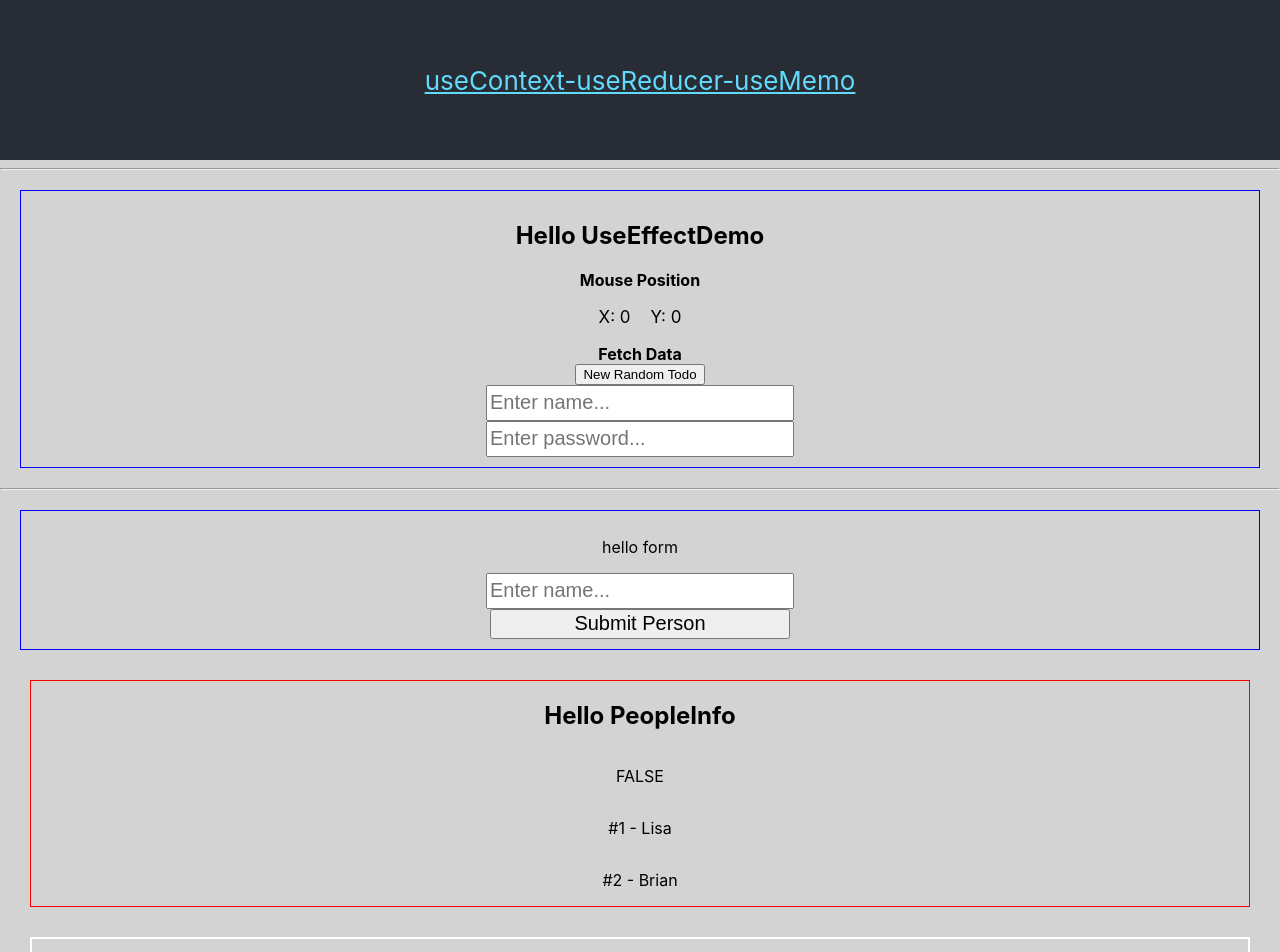
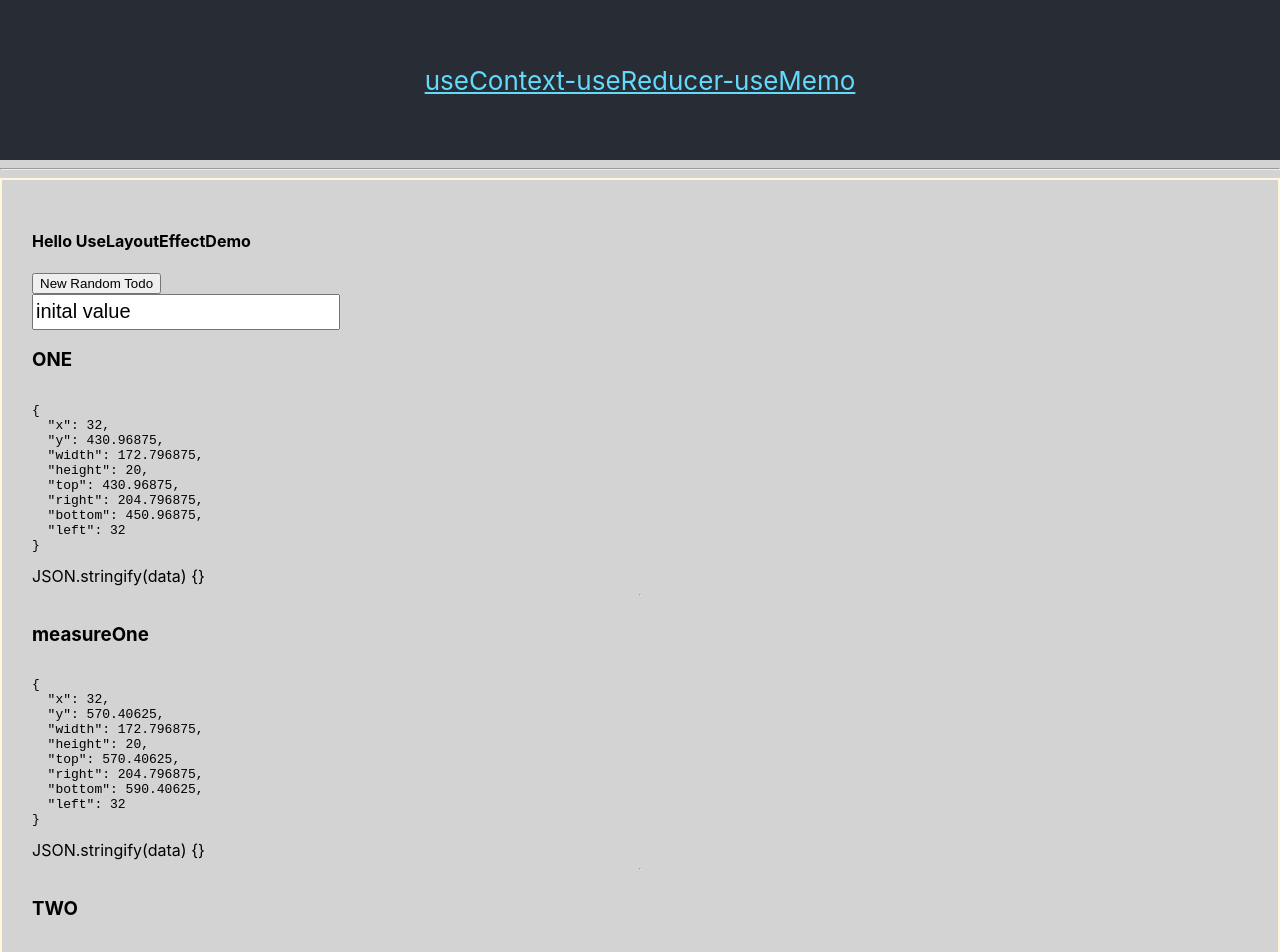
Before and after one commit to keepforever/use-ctx-mem-rdcr-6-22-19, a React (Create React App) app: page / in a window 1280 px wide. Shown: the top 952 px of the page. Built offline with nearby package versions, Linux system fonts and the light colour scheme; no server answers.

Commit message:
finished useLayoutEffect Demo

```diff
--- a/src/App.js
+++ b/src/App.js
@@ -7,6 +7,8 @@ import PeopleCount from './comps/PeopleCount';
 import Toggle from './comps/Toggle';
 import Header from './comps/Header';
 import UseEffectDemo from './comps/UseEffectDemo';
+import UseLayoutEffectDemo from './comps/UseLayoutEffectDemo';
+
 // hooks
 import PeopleContext from './context/peopleContext';
 import peopleReducer from './context/peopleReducer';
@@ -50,6 +52,8 @@ const App = () => {
         <div className="App">
             <Header />
             <hr/>
+            <UseLayoutEffectDemo />
+            <hr/>
             <UseEffectDemo />
             <hr/>
             <PeopleContext.Provider
--- /dev/null
+++ b/src/comps/UseLayoutEffectDemo.jsx
@@ -0,0 +1,131 @@
+import React, { useLayoutEffect, useRef, useState } from 'react';
+import { useFetch } from '../hooks/useFetch';
+import { useMeasureOne, useMeasureTwo } from '../hooks/useMeasure';
+
+import styles from '../styles';
+// useLayoutEffect is nearly identical to useEffect EXCEPT it fires synchronously
+// after all DOM mutations.
+
+// Good for measuring the width of a DOM component after a render occurs.
+// Or, generally, any time we want to rely on information from the DOM.
+
+// Example 1, measure dimentions of input field.
+
+const UseLayoutEffectDemo = props => {
+    const [value, setValue] = useState('inital value');
+    const [rect, setRect] = useState({});
+
+    const inputRef = useRef();
+    const divRef = useRef();
+    const divRefTwo = useRef();
+
+    const [randomTodo, setRandomTodo] = useState(
+        Math.floor(Math.random() * 100)
+    );
+    const { data } = useFetch(randomTodo);
+
+    // ## ONE ##
+    // useLayoutEffect(() => {
+    //     console.log(`
+    //     #########################################################
+    //                     UseLayoutEffectDemo
+    //     #########################################################
+    //     `);
+    //     console.log('\n', '\n', `inputRef.current.getBoundingClientRect() = `, inputRef.current.getBoundingClientRect(), '\n', '\n');
+    //     console.log(`
+    //     ^^^^^^^^^^^^^^^^^^^^^^^^^^^^^^^^^^^^^^^^^^^^^^^^^^^^^^^^^
+    //     #########################################################
+    //     `);
+    // }, []);
+
+    // ## TWO ##
+    useLayoutEffect(
+        () => {
+            // only really need this if(divRef.current) check if the div is conditionally rendered and thus may not be in the DOM, because this will cause getBoundingClientRect() to be undefined and cause an error.
+            if (divRef.current) {
+                console.log(`
+        #########################################################
+                        UseLayoutEffectDemo
+        #########################################################
+        `);
+
+                console.log(
+                    '\n',
+                    `inputRef.current.getBoundingClientRect() = `,
+                    divRef.current.getBoundingClientRect(),
+                    '\n'
+                );
+
+                setRect(divRef.current.getBoundingClientRect());
+
+                console.log(`
+        ^^^^^^^^^^^^^^^^^^^^^^^^^^^^^^^^^^^^^^^^^^^^^^^^^^^^^^^^^
+        #########################################################
+        `);
+            }
+        },
+        [data] // remeasure/run this effect every time there's new data
+    );
+
+    // ## THREE ##
+    const measureOneRect = useMeasureOne(divRefTwo, [data]);
+
+    // ## FOUR ##
+    const [measureTwoRect, measureTwoRef] = useMeasureTwo([data]);
+
+    return (
+        <div
+            style={{
+                border: '2px solid cornsilk',
+                padding: '30px',
+                display: 'flex',
+                flexDirection: 'column',
+                alignItems: 'flex-start',
+                textAlign: 'left'
+            }}
+        >
+            <h4>Hello UseLayoutEffectDemo</h4>
+            <button
+                onClick={() => {
+                    const newRandomTodo = parseInt(
+                        Math.floor(Math.random() * 100)
+                    );
+                    setRandomTodo(newRandomTodo);
+                }}
+            >
+                New Random Todo
+            </button>
+            <input
+                ref={inputRef}
+                type="text"
+                name="name"
+                placeholder="Enter name..."
+                value={value}
+                onChange={e => {
+                    setValue(e.target.value);
+                }}
+                style={styles['input']}
+            />
+            {/* We add display: flex so that the div does NOT stretch full width */}
+            <h3>ONE</h3>
+            <pre>{JSON.stringify(rect, null, 2)}</pre>
+            <div style={{ display: 'flex' }} ref={divRef}>
+                JSON.stringify(data) {JSON.stringify(data)}
+            </div>
+            <hr />
+            <h3>measureOne</h3>
+            <pre>{JSON.stringify(measureOneRect, null, 2)}</pre>
+            <div style={{ display: 'flex' }} ref={divRefTwo}>
+                JSON.stringify(data) {JSON.stringify(data)}
+            </div>
+            <hr />
+            <h3>TWO</h3>
+            <pre>{JSON.stringify(measureTwoRect, null, 2)}</pre>
+            <div style={{ display: 'flex' }} ref={measureTwoRef}>
+                JSON.stringify(data) {JSON.stringify(data)}
+            </div>
+        </div>
+    );
+};
+
+export default UseLayoutEffectDemo;
--- a/src/hooks/useFetch.js
+++ b/src/hooks/useFetch.js
@@ -2,7 +2,7 @@ import { useEffect, useState } from 'react';
 import axios from 'axios';
 
 export const useFetch = randomTodo => {
-    console.log('\n', '\n', `useFetch ran = `, randomTodo, '\n', '\n');
+    // console.log('\n', '\n', `useFetch ran = `, randomTodo, '\n', '\n');
     const [data, setData] = useState({});
     const [loading, setLoading] = useState(true);
     useEffect(
@@ -11,7 +11,7 @@ export const useFetch = randomTodo => {
             axios
                 .get('https://jsonplaceholder.typicode.com/todos/' + randomTodo)
                 .then(res => {
-                    console.log('\n', '\n', `useFetch, res = `, res, '\n', '\n');
+                    // console.log('\n', '\n', `useFetch, res = `, res, '\n', '\n');
                     setData(res.data);
                     setLoading(false);
                 });
--- /dev/null
+++ b/src/hooks/useMeasure.js
@@ -0,0 +1,27 @@
+import { useState, useRef, useLayoutEffect } from 'react';
+
+
+// Version ONE
+export const useMeasureOne = (ref, deps) => {
+    const [rect, setRect] = useState({});
+
+    useLayoutEffect(() => {
+        setRect(ref.current.getBoundingClientRect());
+        // eslint-disable-next-line react-hooks/exhaustive-deps
+    }, deps);
+
+    return rect;
+};
+
+// Version TWO
+export const useMeasureTwo = deps => {
+    const [rect, setRect] = useState({});
+    const myRef = useRef();
+
+    useLayoutEffect(() => {
+        setRect(myRef.current.getBoundingClientRect());
+        // eslint-disable-next-line react-hooks/exhaustive-deps
+    }, deps);
+
+    return [rect, myRef];
+};
```
